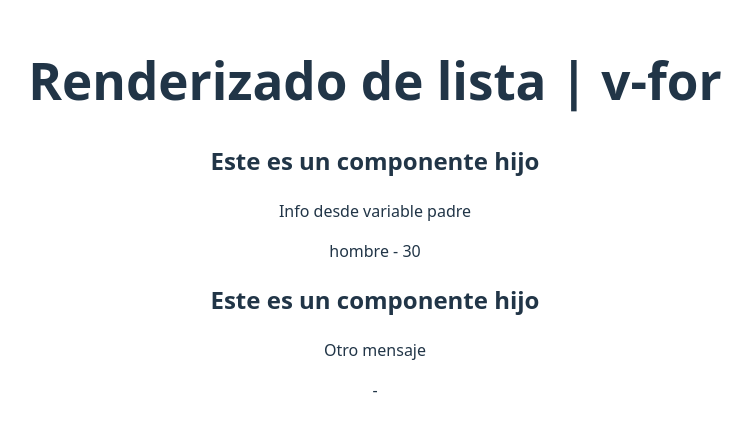
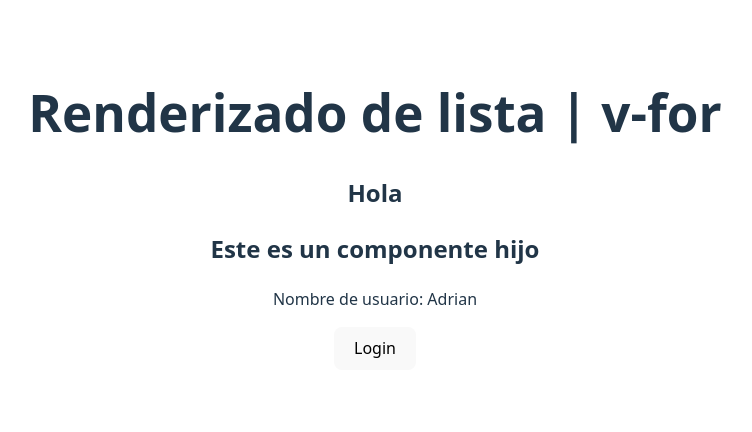
Before and after one commit to GERARDOCALLIRGOSJAQUE/my-vue-project, a Vue app: page / in a window 1280 px wide. Shown: the part 190-622 px from the top of the page, without its empty margins (265-1017 px from the left). Built offline with nearby package versions, Linux system fonts and the light colour scheme.

Commit message:
Doceavo commit: Component Events Vue

```diff
--- a/src/App.vue
+++ b/src/App.vue
@@ -2,18 +2,17 @@
 import HeaderComponent from './components/HeaderComponent.vue';
 import { ref } from 'vue';
 import ChildComponent from './components/ChildComponent.vue';
+const displayName = ref('');
+const setName = (name) => {
+  displayName.value = name;
+};
 
-  const text = "Info desde variable padre";
-  const person = {
-    sex: "hombre",
-    age: 30
-  }
 </script>
 
 <template>
   <h1>Renderizado de lista | v-for</h1>
-  <ChildComponent :msg="text" :person="person"></ChildComponent>
-  <ChildComponent msg="Otro mensaje" ></ChildComponent>
+  <h2>Hola {{ displayName }}</h2>
+  <ChildComponent @login="setName" ></ChildComponent>
 </template>
 
 <style scoped>
--- a/src/components/ChildComponent.vue
+++ b/src/components/ChildComponent.vue
@@ -1,16 +1,17 @@
 <script setup>
-defineProps({
-    msg: String,
-    person: {
-        sex: String,
-        age: Number
-    }
-})
+import { ref } from 'vue';
+const emit = defineEmits(["login"]);
+const userName = ref("Adrian");
+const login =() => {
+    emit("login", userName.value);
+}
 </script>
 <template>
-    <h2>Este es un componente hijo</h2>
-    <p>{{msg}}</p>
-    <div> {{person?.sex}} - {{person?.age}} </div>
+    <div>
+        <h2>Este es un componente hijo</h2>
+        <p>Nombre de usuario: {{ userName }} </p>
+        <button @click = "login">Login</button>
+    </div>
 </template>
 <style>
 </style>
```
